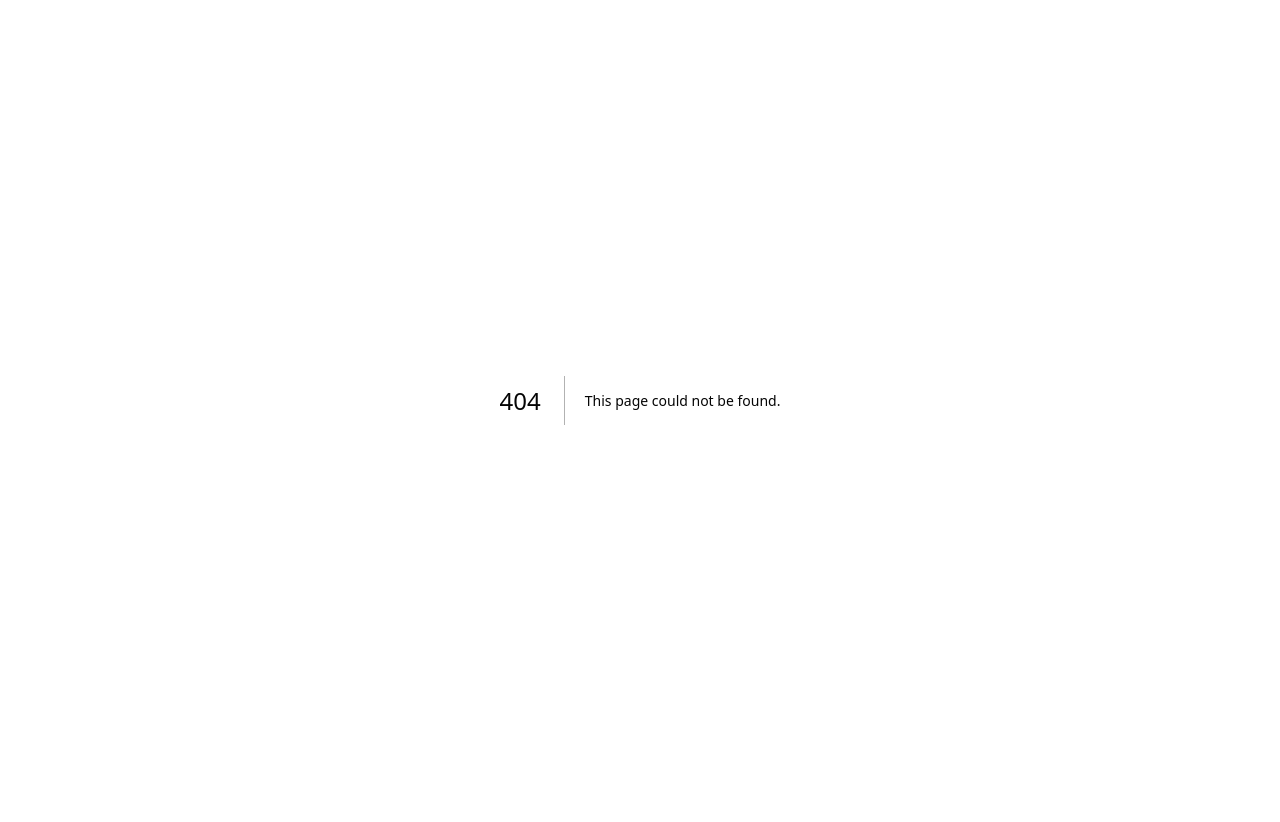
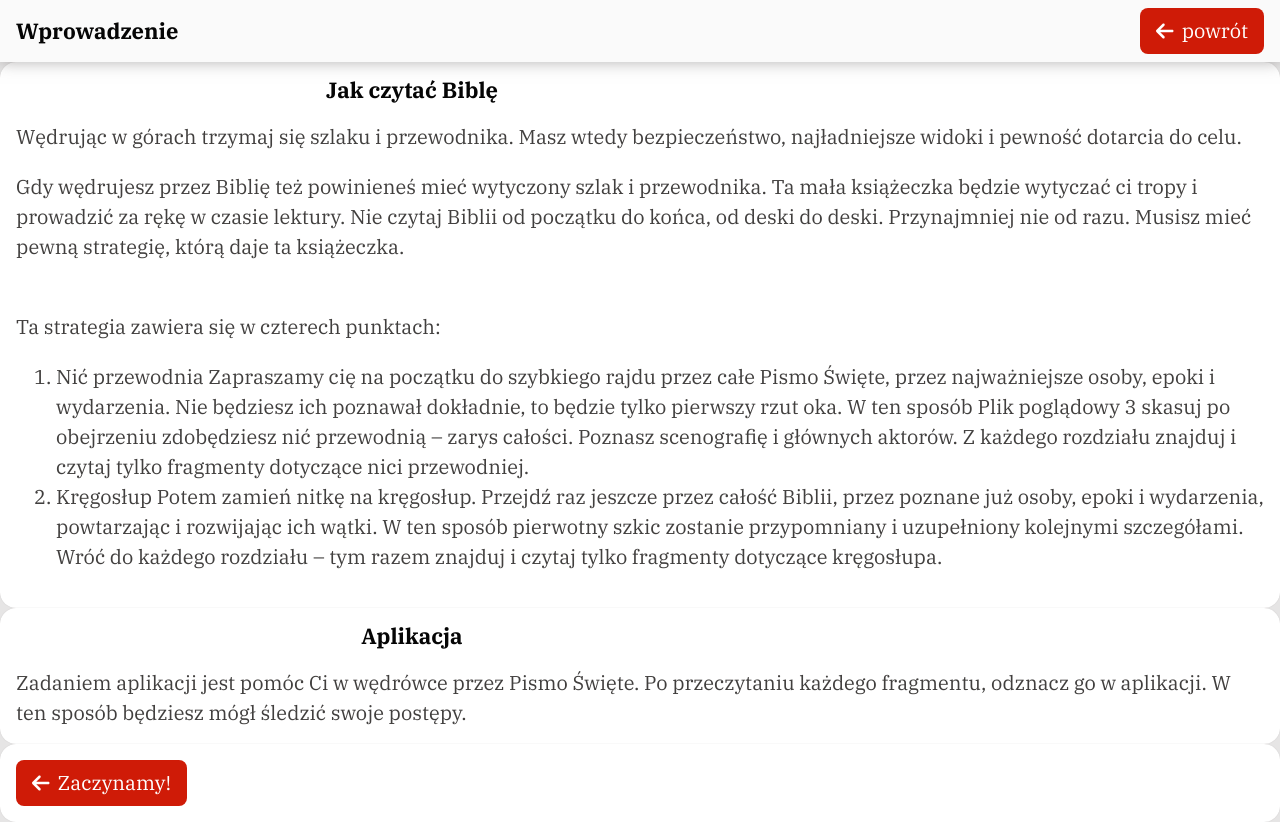
Before and after one commit to mmilian/read-the-bible, a Next.js app: page /pages/intro in a window 1280 px wide. Before the commit this address had no page. Before the commit the page ends 800 px from the top, so only its background shows below. Built offline with nearby package versions, Linux system fonts and the light colour scheme.

Commit message:
Add menu

```diff
--- a/package.json
+++ b/package.json
@@ -18,7 +18,9 @@
     "dexie-react-hooks": "^1.1.1",
     "next": "^14.1.0",
     "react": "^18.2.0",
-    "react-dom": "^18.2.0"
+    "react-burger-menu": "^3.0.9",
+    "react-dom": "^18.2.0",
+    "react-icons": "^5.0.1"
   },
   "devDependencies": {
     "@serwist/precaching": "^8.4.3",
--- /dev/null
+++ b/src/app/models/appState.ts
@@ -0,0 +1,4 @@
+export type AppState = {
+    selectedPath: string;
+    intro: boolean;
+  }
--- a/src/app/models/db.ts
+++ b/src/app/models/db.ts
@@ -9,7 +9,7 @@ export enum Path {
 export interface ReadingItem {
   id: string;
   stepId: number;
-  path: Path;
+  path: string;
   passages: string;
 }
 
--- /dev/null
+++ b/src/app/pages/intro/page.tsx
@@ -0,0 +1,77 @@
+"use client";
+import { FontAwesomeIcon } from "@fortawesome/react-fontawesome";
+import { faArrowLeft } from "@fortawesome/free-solid-svg-icons";
+import NextLink from "next/link";
+
+const Intro: React.FC = () => (
+  <div>
+    <header className="header">
+      <h1>Wprowadzenie</h1>
+      <NextLink href="/" className="btn" aria-label="/" scroll={true} title="Home">
+        <FontAwesomeIcon icon={faArrowLeft} /> powrót
+      </NextLink>
+    </header>
+    <div className="card">
+      <h1>Jak czytać Biblę </h1>
+
+      <p>
+        Wędrując w górach trzymaj się szlaku
+        i przewodnika. Masz wtedy bezpieczeństwo,
+        najładniejsze widoki i pewność dotarcia do
+        celu.</p>
+      <p>Gdy wędrujesz przez Biblię też powinieneś
+        mieć wytyczony szlak i przewodnika. Ta mała
+        książeczka będzie wytyczać ci tropy
+        i prowadzić za rękę w czasie lektury. Nie
+        czytaj Biblii od początku do końca, od deski
+        do deski. Przynajmniej nie od razu. Musisz
+        mieć pewną strategię, którą daje ta
+        książeczka.</p>
+      <br></br>
+      <p>
+        Ta strategia zawiera się w czterech punktach:
+      </p>
+      <ol>
+        <li> Nić przewodnia
+          Zapraszamy cię na początku do szybkiego
+          rajdu przez całe Pismo Święte, przez
+          najważniejsze osoby, epoki i wydarzenia. Nie
+          będziesz ich poznawał dokładnie, to będzie
+          tylko pierwszy rzut oka. W ten sposób
+          Plik poglądowy 3 skasuj po obejrzeniu
+          zdobędziesz nić przewodnią – zarys całości.
+          Poznasz scenografię i głównych aktorów.
+          Z każdego rozdziału znajduj i czytaj tylko
+          fragmenty dotyczące nici przewodniej.</li>
+        <li>
+          Kręgosłup
+          Potem zamień nitkę na kręgosłup. Przejdź raz
+          jeszcze przez całość Biblii, przez poznane już
+          osoby, epoki i wydarzenia, powtarzając
+          i rozwijając ich wątki.
+          W ten sposób pierwotny szkic zostanie
+          przypomniany i uzupełniony kolejnymi
+          szczegółami.
+          Wróć do każdego rozdziału – tym razem
+          znajduj i czytaj tylko fragmenty dotyczące
+          kręgosłupa.
+        </li>
+      </ol>
+    </div>
+    <div className="card">
+      <h1>Aplikacja</h1>
+      <p>
+        Zadaniem aplikacji jest pomóc Ci w wędrówce przez Pismo Święte.
+        Po przeczytaniu każdego fragmentu, odznacz go w aplikacji.
+        W ten sposób będziesz mógł śledzić swoje postępy.
+      </p>
+    </div>
+    <div className="card">
+      <NextLink href="/" className="btn" aria-label="/" scroll={true} title="Home">
+        <FontAwesomeIcon icon={faArrowLeft} /> Zaczynamy!
+      </NextLink>
+    </div>
+  </div>
+);
+
+export default Intro;
--- a/src/app/reading/[...slug]/page.tsx
+++ b/src/app/pages/reading/[...slug]/page.tsx
@@ -1,7 +1,7 @@
 "use client";
 import { useEffect, useState } from "react";
-import { ReadingDB, Verse, db } from "../../models/db";
-import { Chapter, extractBookChapters } from "../../models/utils";
+import { ReadingDB, Verse, db } from "../../../models/db";
+import { Chapter, extractBookChapters } from "../../../models/utils";
 import { FontAwesomeIcon } from "@fortawesome/react-fontawesome";
 import { faArrowLeft } from "@fortawesome/free-solid-svg-icons";
 import NextLink  from "next/link";
--- a/src/app/styles/base.css
+++ b/src/app/styles/base.css
@@ -98,7 +98,7 @@ h3 {
 }
 
 .form-select {
-  display: block;
+  display: inline;
   accent-color: var(--color-primary);
   border: var(--border);
   border-radius: var(--radii);
```
Also changed, not shown: src/app/components/menu.tsx (added, +23 -0 lines), src/app/hooks/local.ts (added, +35 -0 lines), src/app/page.tsx (+26 -11 lines), src/app/pages/issue/page.tsx (added, +24 -0 lines), src/app/styles/burger.css (added, +57 -0 lines), 1 other file (tests, documents, lock files or other folders).
